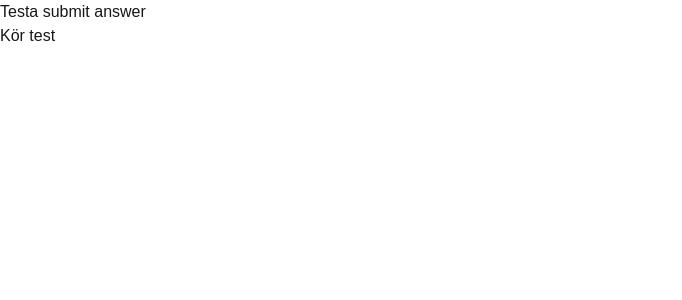
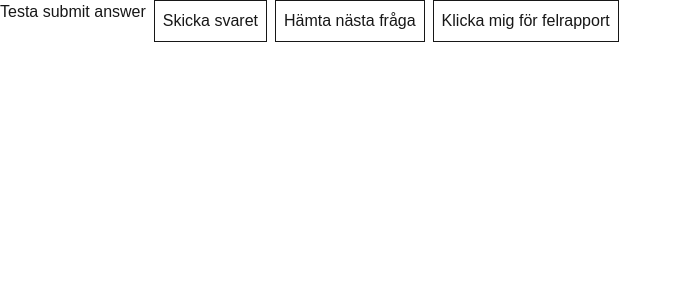
Before and after one commit to BoatQuiz/V-Quiz-Frontend, a Next.js app: page /quiz-test in a window 1280 px wide. Shown: the top 300 px of the page, without its empty margins (0-682 px from the left). Built offline with nearby package versions, Linux system fonts and the light colour scheme.

Commit message:
Update type, and action

```diff
--- /dev/null
+++ b/app/actions/FlagQuestion.ts
@@ -0,0 +1,13 @@
+"use server";
+
+import { apiFetch } from "@/lib/apiClient";
+import { FlagRequest, FlagResponse } from "@/types/flag";
+
+export async function FlagQuestion(
+    payload: FlagRequest
+): Promise<FlagResponse> {
+    return apiFetch<FlagResponse>("/flag/question", {
+        method: "POST",
+        body: JSON.stringify(payload),
+    });
+}
--- /dev/null
+++ b/app/actions/GetNextQuestion.ts
@@ -0,0 +1,13 @@
+"use server";
+
+import { apiFetch } from "@/lib/apiClient";
+import { ApiSession, QuizResponse } from "@/types/quiz";
+
+export async function GetNextQuestion(
+    payload: ApiSession
+): Promise<QuizResponse> {
+    return apiFetch<QuizResponse>("/quiz/getNextQuestion", {
+        method: "POST",
+        body: JSON.stringify(payload),
+    });
+}
--- a/app/actions/StartQuizAction.ts
+++ b/app/actions/StartQuizAction.ts
@@ -1,10 +1,10 @@
 "use server";
 
 import { apiFetch } from "@/lib/apiClient";
-import { StartQuizResponse } from "@/types/quiz";
+import { QuizResponse } from "@/types/quiz";
 
-export async function StartQuizAction(): Promise<StartQuizResponse> {
-    return apiFetch<StartQuizResponse>("/quiz/start");
+export async function StartQuizAction(): Promise<QuizResponse> {
+    return apiFetch<QuizResponse>("/quiz/start");
 }
 
 
--- a/app/quiz-test/page.tsx
+++ b/app/quiz-test/page.tsx
@@ -1,34 +1,52 @@
-"use client";
+'use client'
 
-import { useState } from "react";
 import { SubmitAnswerAction } from "../actions/SubmitAnswerAction";
-import { SubmitAnswerResponse } from "@/types/quiz";
+import { GetNextQuestion } from "../actions/GetNextQuestion";
+import { FlagQuestion } from "../actions/FlagQuestion";
 
 export default function TestSubmitAnswer() {
-    const [response, setResponse] = useState<SubmitAnswerResponse | null>(null);
-
+    // Om du vill testa mot en annan session så starta ett quiz och ta den sessionId som kommer tillbaka så är det bara att klistra in den här under
+    const testSession = "9376bc3b-bc44-4e91-9a61-272a8f37031f"
     // Här skickas in en PayLoad till Api den skall vi kunna få ut genom att ta info som kommer från frågan med ett sessionId och en QuestionId, Sedan behöver vi mappa vilket nummer som svaret ger. Den skall sedan skickas in och så kommer det tillbaka ett svar
 
     // Denna funktion funkar att köra 10 gånger per session innan session är fullt och man får ett fel meddelande
+    // Det är denna som registrerar vilka frågor som är använda och lägger till det i session
     async function testSubmit() {
         const payload = {
-            sessionId: "964daefe-4fde-4490-b2c6-ec89a9fa3080",
-            questionId: "q7",
-            selectedAnswer: 1,
+            sessionId: testSession,
+            questionId: "q6",
+            selectedAnswer: 2,
         };
+        console.log("Skickar:", payload);
+        const result = await SubmitAnswerAction(payload);
+        console.log("Api response", result);
+    }
 
-        console.log("Skickar:", payload);
+    // Denna funktion kan vi använda när vi skall få en ny fråga, man skickar med ett sessionId så vet den vilka frågor som inte är använda.
+    async function getNextQuestion() {
+        const payload = { sessionId: testSession };
+        console.log("Skickar", payload);
+        const result = await GetNextQuestion(payload);
+        console.log("Api response", result);
+    }
 
-        const result = await SubmitAnswerAction(payload)
-
-        console.log("Api response", result)
-        setResponse(result)
+    // Om det är fel på en fråga skall man kunna använda denna, det som skickas in är frågeId, vem som skickar in eller null samt om det finns en kommentar eller null
+    async function flagQuestion() {
+        const payload = {
+            QuestionId: "q5",
+            UserId: "Thomas",
+            Comment: "Detta är ett test",
+        };
+        console.log("Skickar", payload);
+        const result = await FlagQuestion(payload)
+        console.log("Api response", result);
     }
-    return <div>
-        <h2>Testa submit answer</h2>
-        <button onClick={testSubmit}>Kör test</button>
-        {response && (
-            <pre>{JSON.stringify(response, null, 2)}</pre>
-         )}
-    </div>;
+    return (
+        <div className="flex gap-2">
+            <h2>Testa submit answer</h2>
+            <button className="border p-2 " onClick={testSubmit}>Skicka svaret</button>
+            <button className="border p-2 " onClick={getNextQuestion}>Hämta nästa fråga</button>
+            <button className="border p-2 " onClick={flagQuestion}>Klicka mig för felrapport</button>
+        </div>
+    );
 }
--- /dev/null
+++ b/types/flag.ts
@@ -0,0 +1,25 @@
+import { ApiResponse } from "./quiz";
+
+export interface FlagRequest {
+    QuestionId: string;
+    UserId: string | null;
+    Comment: string | null;
+}
+
+export interface Flag {
+    Id: string;
+    UserId: string | null;
+    Comment: string | null;
+    FlaggedAt: string;
+}
+
+export interface FlaggedData {
+    Id: string;
+    QuestionId: string;
+    Flags: Flag[];
+    IsResolved: boolean;
+    ResolvedAt: string | null;
+    ResolvedBy: string | null;
+}
+
+export type FlagResponse = ApiResponse<FlaggedData>;
--- a/types/quiz.ts
+++ b/types/quiz.ts
@@ -8,7 +8,7 @@ export interface ApiSession {
     sessionId: string;
 }
 
-export interface StartQuizData {
+export interface QuizData {
     Question: ApiQuestion;
     Session: ApiSession;
 }
@@ -19,7 +19,7 @@ export interface ApiResponse<T> {
     Data: T | null;
 }
 
-export type StartQuizResponse = ApiResponse<StartQuizData>;
+export type QuizResponse = ApiResponse<QuizData>;
 
 export interface SubmitAnswerRequest {
     sessionId: string;
```
